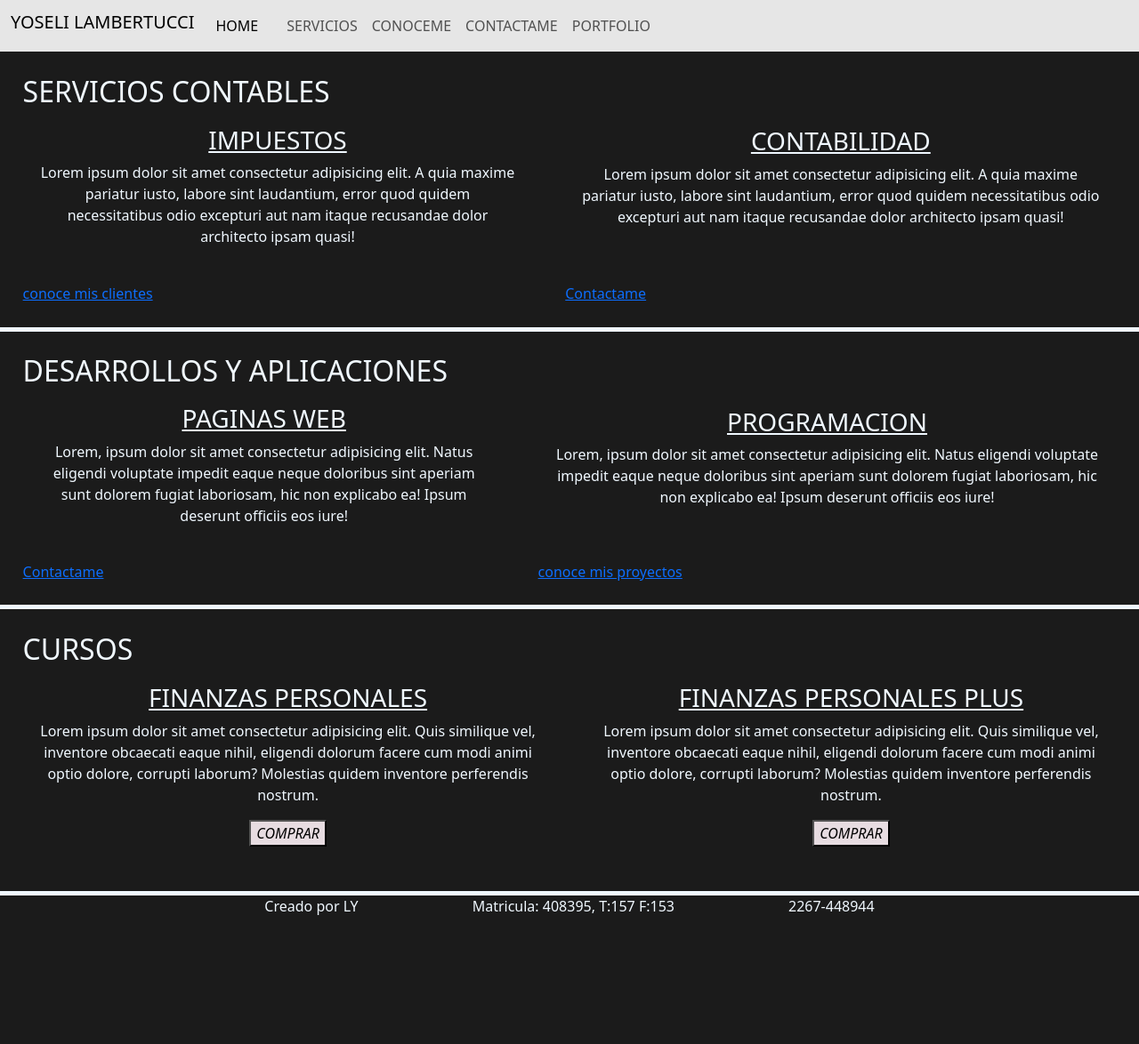
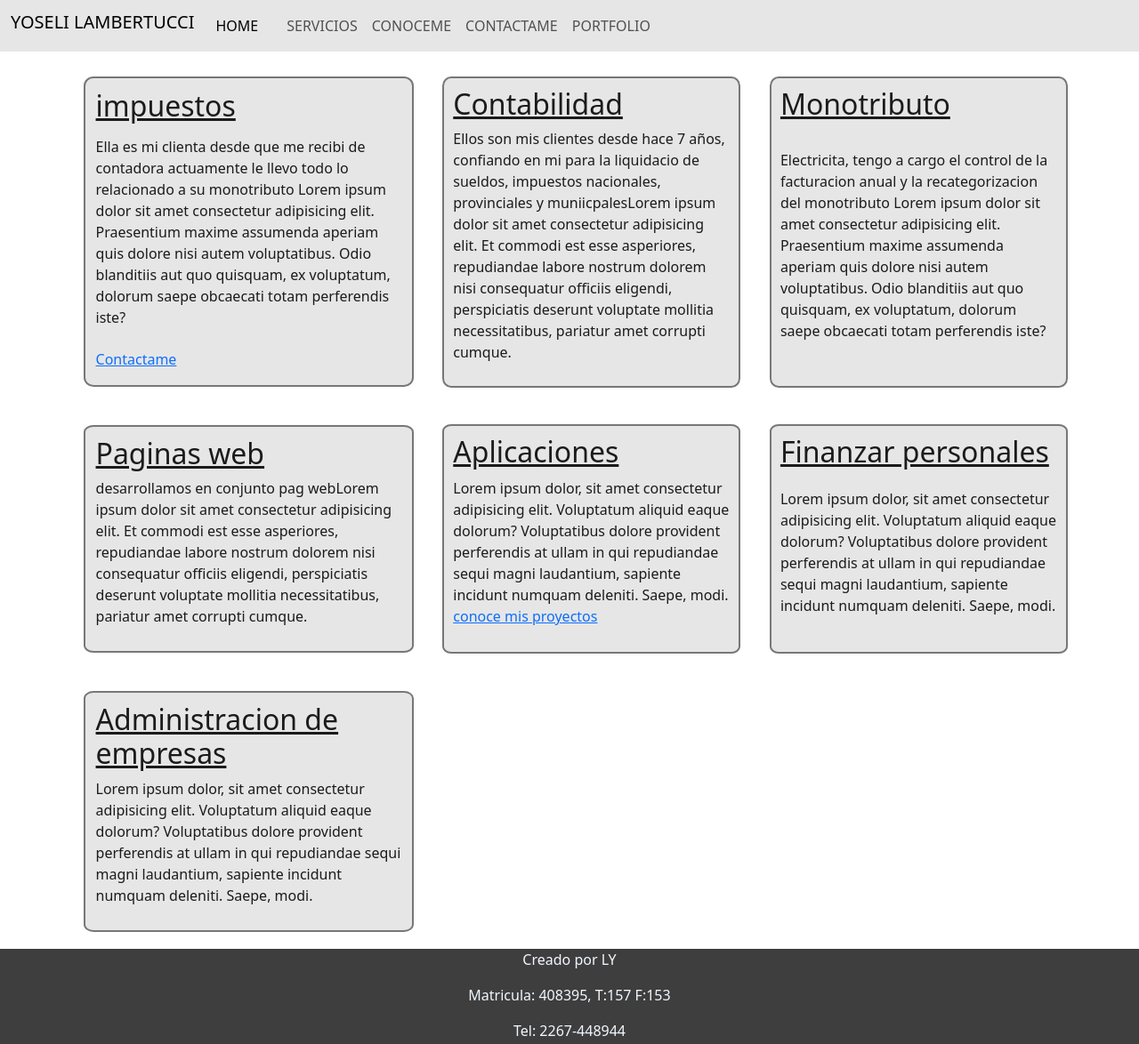
Before and after one commit to YoseliLambertucci/page-yoseli, a plain HTML site: page pages/servicios.html in a window 1280 px wide. Shown: the whole page at 89% size. Before the commit the page ends 1047 px from the top, so only its background shows below. Drawn offline with nearby package versions, Linux system fonts and the light colour scheme.

Commit message:
cambios en las cards de article

```diff
--- a/CSS/style.css
+++ b/CSS/style.css
@@ -58,7 +58,10 @@ hr {
 /*ARCHIVO INDEX-PRESENTACION-FOTO YOSELI*/
 
 /*ARCHIVO INDEX-SERVICIOS BOOTSTRAP*/
-
+.prestaciones {
+background-image: url(../image/Fondo-index-servicios.webp);
+padding: 5%;
+}
 /*ARCHIVO-CONTACTO*/
 
 /*HTML- CONTACTOS-TITULO*/
@@ -74,8 +77,8 @@ form {
     display: flex;
     flex-direction: column;
     background-image: url();
-    margin-right: 5%;
-    margin-left: 5%;
+    margin-right: 15%;
+    margin-left: 15%;
     padding: 5px;
     border: 3px solid black;
     font-family: 'Quicksand', sans-serif;
@@ -103,31 +106,22 @@ main section h3 {
 .responsive-ss {
     display: flex;
     flex-wrap: wrap;
+    margin: 2%;
 }
 
 .descripcion-servicios {
     display: flex;
     flex-wrap: wrap;
-    padding: 2%;
-    border-bottom: aliceblue 5px solid;
-}
-
-.borde {
-    padding: 3%;
-    text-align: center;
 }
 
 /* HTML- SERVICIOS-BOTONES DE COMPRAR */
-button {
-    background-color: #e7dce1;
-}
+
 .body-servicios {
-    background-color: rgb(27, 27, 27);
     color: aliceblue;
 }
 /*HTML- CONOCEME-*/
 .conoceme {
-    margin: 0% 10%;
+    margin: 0% 5%;
 }
 
 /*HTML- CLIENTES-*/
@@ -158,19 +152,21 @@ button {
     width: 100%;
     display: flex;
     flex-wrap: wrap;
-    background-color: rgb(27, 27, 27);
-    color: aliceblue
+    background-color: rgb(230, 230, 230);
+    color: rgb(27, 27, 27);
 }
 
 /*INDEX-FOOTER-GENERAL PARA LOS CINCO ARCHIVOS*/
 footer {
     display: flex;
+    flex-direction: column;
     flex-wrap: wrap;
     gap: 10%;
     justify-content: center;
     align-items: center;
-    background-color: rgb(27, 27, 27);
+    background-color: rgb(63, 62, 62);
     color: aliceblue;
+    height: 20%;
 }
 
 /*INDEX-FOOTER-NAVBAR PARA LOS CINCO ARCHIVOS*/
--- a/pages/servicios.html
+++ b/pages/servicios.html
@@ -37,94 +37,64 @@
         </nav>
     </header>
     <main class="responsive-ss">
-        <section id="servicios-contables" class="descripcion-servicios">
-            <h2>SERVICIOS CONTABLES</h2>
-            <div class="cardtwo">
-                <div class="borde">
-                    <h3 class="titulo-impuesto">IMPUESTOS</h3>
-                    <p>
-                        Lorem ipsum dolor sit amet consectetur adipisicing elit. A quia maxime pariatur iusto, labore
-                        sint
-                        laudantium, error quod quidem necessitatibus odio excepturi aut nam itaque recusandae dolor
-                        architecto
-                        ipsam quasi!
-                    </p>
-                </div>
-                <div class="borde">
-                    <h3 class="titulo-contabilidad">CONTABILIDAD</h3>
-                    <p>
-                        Lorem ipsum dolor sit amet consectetur adipisicing elit. A quia maxime pariatur iusto, labore
-                        sint
-                        laudantium, error quod quidem necessitatibus odio excepturi aut nam itaque recusandae dolor
-                        architecto
-                        ipsam quasi!
-                    </p>
-                </div>
-                <a href="./clientes.html#cliente">conoce mis clientes</a>
+        <div class="gralart">
+            <div id="servicios-contables" class="article">
+                <h2 class="titcliente">impuestos</h2>
+                <p> Ella es mi clienta desde que me recibi de contadora actuamente le llevo todo lo relacionado a su
+                    monotributo Lorem ipsum dolor sit amet consectetur adipisicing elit. Praesentium maxime assumenda
+                    aperiam quis dolore nisi autem voluptatibus. Odio blanditiis aut quo quisquam, ex voluptatum,
+                    dolorum saepe obcaecati totam perferendis iste?</p>
                 <a href="./contacto.html">Contactame</a>
             </div>
-        </section>
-        <section id="desarrollos-web" class="descripcion-servicios">
-            <h2>DESARROLLOS Y APLICACIONES</h2>
-            <div class="cardtwo">
-                <div class="borde">
-                    <H3>PAGINAS WEB</H3>
-                    <p>
-                        Lorem, ipsum dolor sit amet consectetur adipisicing elit. Natus eligendi voluptate impedit eaque
-                        neque
-                        doloribus sint aperiam sunt dolorem fugiat laboriosam, hic non explicabo ea! Ipsum deserunt
-                        officiis
-                        eos
-                        iure!
-                    </p>
-                </div>
-                <div class="borde">
-                    <h3 class="titulo-aplicaciones">PROGRAMACION</h3>
-                    <p>
-                        Lorem, ipsum dolor sit amet consectetur adipisicing elit. Natus eligendi voluptate impedit eaque
-                        neque
-                        doloribus sint aperiam sunt dolorem fugiat laboriosam, hic non explicabo ea! Ipsum deserunt
-                        officiis
-                        eos
-                        iure!
-                    </p>
-                </div>
-                <a href="./contacto.html">Contactame</a>
-                <a href="./clientes.html#desarrollo-one">conoce mis proyectos</a>
+            <div class="article">
+                <h2 class="titcliente">Contabilidad</h2>
+                <p> Ellos son mis clientes desde hace 7 años, confiando en mi para la liquidacio de sueldos, impuestos
+                    nacionales, provinciales y muniicpalesLorem ipsum dolor sit amet consectetur adipisicing elit. Et
+                    commodi est esse asperiores, repudiandae labore nostrum dolorem nisi consequatur officiis eligendi,
+                    perspiciatis deserunt voluptate mollitia necessitatibus, pariatur amet corrupti cumque.</p>
             </div>
-        </section>
-        <section id="cursos" class="descripcion-servicios">
-            <h2>CURSOS</h2>
-            <div class="cardtwo">
-                <div class="borde">
-                    <h3>FINANZAS PERSONALES</h3>
-                    <p>
-                        Lorem ipsum dolor sit amet consectetur adipisicing elit. Quis similique vel, inventore obcaecati
-                        eaque
-                        nihil, eligendi dolorum facere cum modi animi optio dolore, corrupti laborum? Molestias quidem
-                        inventore
-                        perferendis nostrum.
-                    </p>
-                    <button class="botton">COMPRAR</button>
-                </div>
-                <div class="borde">
-                    <h3 class="titulo-finanzas">FINANZAS PERSONALES PLUS</h3>
-                    <p>
-                        Lorem ipsum dolor sit amet consectetur adipisicing elit. Quis similique vel, inventore obcaecati
-                        eaque
-                        nihil, eligendi dolorum facere cum modi animi optio dolore, corrupti laborum? Molestias quidem
-                        inventore
-                        perferendis nostrum.
-                    </p>
-                    <button class="botton">COMPRAR</button>
-                </div>
+            <div class="article">
+                <h2 class="titcliente">Monotributo</h2>
+                <p>Electricita, tengo a cargo el control de la facturacion anual y la recategorizacion del monotributo
+                    Lorem ipsum dolor sit amet consectetur adipisicing elit. Praesentium maxime assumenda aperiam quis
+                    dolore nisi autem voluptatibus. Odio blanditiis aut quo quisquam, ex voluptatum, dolorum saepe
+                    obcaecati totam perferendis iste?</p>
             </div>
-        </section>
+            <div class="article" id="desarrollo-one">
+                <h2 class="titcliente">Paginas web</h2>
+                <p> desarrollamos en conjunto pag webLorem ipsum dolor sit amet consectetur adipisicing elit. Et commodi
+                    est esse asperiores, repudiandae labore nostrum dolorem nisi consequatur officiis eligendi,
+                    perspiciatis deserunt voluptate mollitia necessitatibus, pariatur amet corrupti cumque.
+                </p>
+            </div>
+            <div class="article">
+                <h2 class="titcliente">Aplicaciones</h2>
+                <p> Lorem ipsum dolor, sit amet consectetur adipisicing elit.
+                    Voluptatum aliquid eaque dolorum? Voluptatibus dolore provident
+                    perferendis at ullam in qui repudiandae sequi magni laudantium,
+                    sapiente incidunt numquam deleniti. Saepe, modi.
+                    <a href="./clientes.html#desarrollo-one">conoce mis proyectos</a>
+            </div>
+            <div class="article">
+                <h2 class="titcliente">Finanzar personales</h2>
+                <p> Lorem ipsum dolor, sit amet consectetur adipisicing elit.
+                    Voluptatum aliquid eaque dolorum? Voluptatibus dolore provident
+                    perferendis at ullam in qui repudiandae sequi magni laudantium,
+                    sapiente incidunt numquam deleniti. Saepe, modi.
+            </div>
+            <div class="article">
+                <h2 class="titcliente">Administracion de empresas</h2>
+                <p> Lorem ipsum dolor, sit amet consectetur adipisicing elit.
+                    Voluptatum aliquid eaque dolorum? Voluptatibus dolore provident
+                    perferendis at ullam in qui repudiandae sequi magni laudantium,
+                    sapiente incidunt numquam deleniti. Saepe, modi.
+            </div>
+        </div>
     </main>
     <footer id="footer">
         <P> Creado por LY</P>
         <p>Matricula: 408395, T:157 F:153</p>
-        <p>2267-448944</p>
+        <p>Tel: 2267-448944</p>
     </footer>
     <script src="https://cdn.jsdelivr.net/npm/bootstrap@5.3.2/dist/js/bootstrap.bundle.min.js"
         integrity="sha384-C6RzsynM9kWDrMNeT87bh95OGNyZPhcTNXj1NW7RuBCsyN/o0jlpcV8Qyq46cDfL"
```
Also changed, not shown: index.html (+3 -3 lines), pages/clientes.html (+1 -1 lines), pages/conoceme.html (+2 -2 lines), pages/contacto.html (+1 -1 lines), image/Fondo-index-servicios.webp (added), image/fondo-servicios-index.jfif (added).
